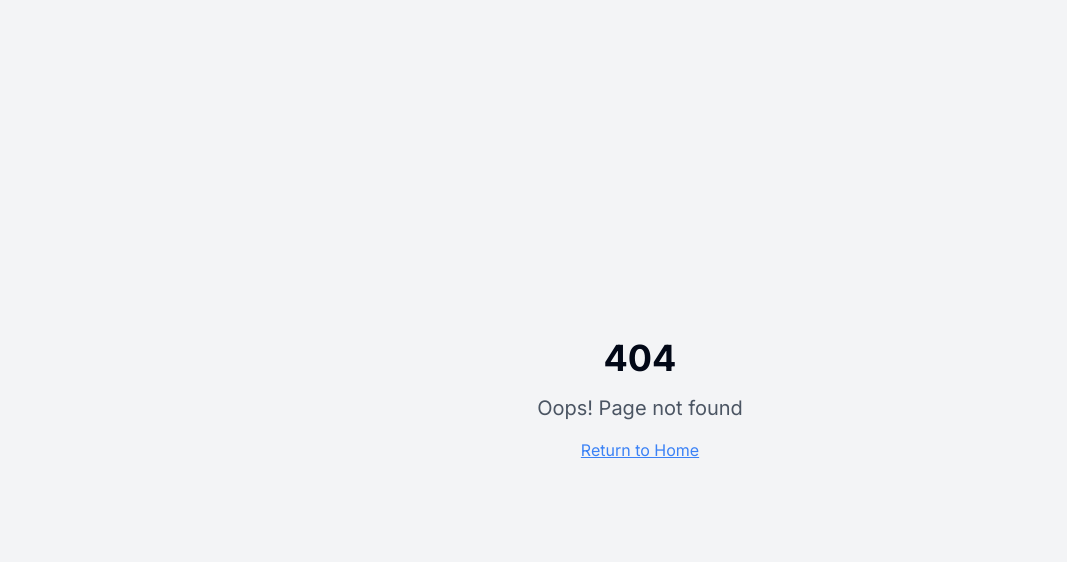
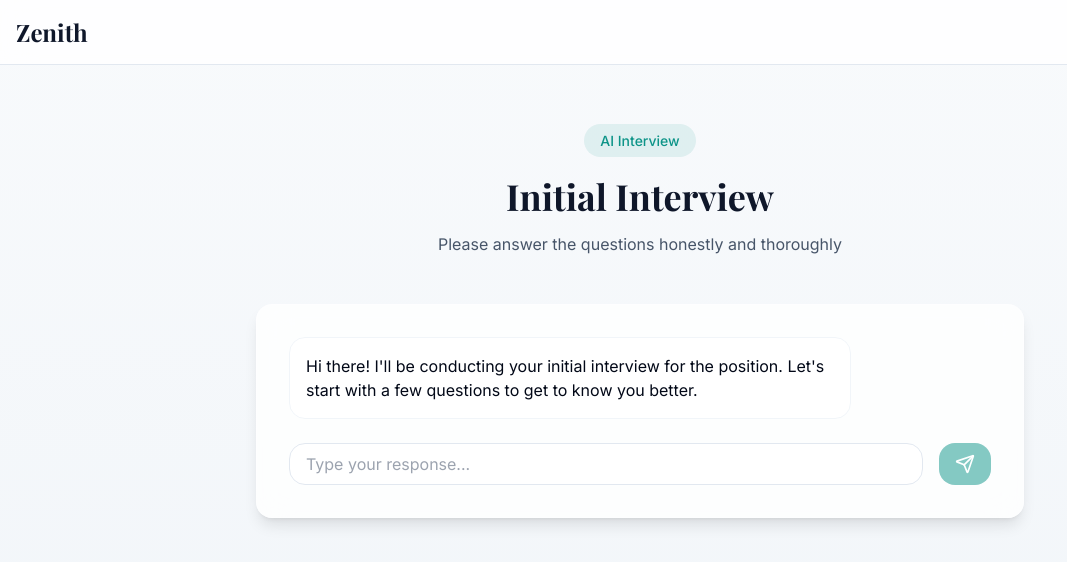
Before and after one commit to Maxmxbus/recruit-zenith, a React (Vite) app: page /interview/1 in a window 1280 px wide. Before the commit this address had no page. Shown: the top 562 px of the page, without its empty margins (0-1067 px from the left). Built offline with nearby package versions, Linux system fonts and the light colour scheme; a web font is replaced by a local one.

Commit message:
Implement post-submission redirection
After submitting a job application, redirect the user to a new page where an LLM will ask questions from the training data.

```diff
--- a/src/App.tsx
+++ b/src/App.tsx
@@ -8,6 +8,7 @@ import Index from "./pages/Index";
 import Setup from "./pages/Setup";
 import Dashboard from "./pages/Dashboard";
 import Apply from "./pages/Apply";
+import Interview from "./pages/Interview";
 import NotFound from "./pages/NotFound";
 
 const queryClient = new QueryClient();
@@ -23,6 +24,7 @@ const App = () => (
           <Route path="/setup" element={<Setup />} />
           <Route path="/dashboard" element={<Dashboard />} />
           <Route path="/apply/:jobId" element={<Apply />} />
+          <Route path="/interview/:jobId" element={<Interview />} />
           <Route path="*" element={<NotFound />} />
         </Routes>
       </BrowserRouter>
--- a/src/pages/Apply.tsx
+++ b/src/pages/Apply.tsx
@@ -1,11 +1,11 @@
-
-import { useParams } from "react-router-dom";
+import { useParams, useNavigate } from "react-router-dom";
 import { motion } from "framer-motion";
 import { useState } from "react";
 import { toast } from "sonner";
 
 const Apply = () => {
   const { jobId } = useParams();
+  const navigate = useNavigate();
   const [form, setForm] = useState({
     fullName: "",
     email: "",
@@ -28,6 +28,14 @@ const Apply = () => {
     e.preventDefault();
     // Here you would typically send the application to your backend
     toast.success("Application submitted successfully!");
+
+    // Navigate to the interview page with the applicant's name and job title
+    navigate(`/interview/${jobId}`, {
+      state: {
+        fullName: form.fullName,
+        jobTitle: jobDetails.title,
+      },
+    });
   };
 
   return (
--- /dev/null
+++ b/src/pages/Interview.tsx
@@ -0,0 +1,131 @@
+
+import { useState } from "react";
+import { useParams, useLocation } from "react-router-dom";
+import { motion } from "framer-motion";
+import { Send } from "lucide-react";
+
+interface InterviewState {
+  fullName: string;
+  jobTitle: string;
+}
+
+const Interview = () => {
+  const { jobId } = useParams();
+  const location = useLocation();
+  const interviewState = location.state as InterviewState;
+
+  const [messages, setMessages] = useState([
+    {
+      role: "assistant",
+      content: `Hi ${interviewState?.fullName || "there"}! I'll be conducting your initial interview for the ${interviewState?.jobTitle || "position"}. Let's start with a few questions to get to know you better.`,
+    },
+  ]);
+  const [currentMessage, setCurrentMessage] = useState("");
+  const [isLoading, setIsLoading] = useState(false);
+
+  const handleSubmit = async (e: React.FormEvent) => {
+    e.preventDefault();
+    if (!currentMessage.trim()) return;
+
+    const userMessage = { role: "user", content: currentMessage };
+    setMessages((prev) => [...prev, userMessage]);
+    setCurrentMessage("");
+    setIsLoading(true);
+
+    // Simulate AI response - in a real app, this would call your AI endpoint
+    setTimeout(() => {
+      setMessages((prev) => [
+        ...prev,
+        {
+          role: "assistant",
+          content: "Thank you for your response. Here's another question related to your experience...",
+        },
+      ]);
+      setIsLoading(false);
+    }, 1000);
+  };
+
+  return (
+    <div className="min-h-screen bg-gradient-to-b from-primary-50 to-primary-100">
+      <nav className="fixed top-0 w-full z-50 bg-white/80 backdrop-blur-lg border-b border-primary-200">
+        <div className="container mx-auto px-4 h-16 flex items-center">
+          <h1 className="font-display text-2xl font-bold text-primary-900">Zenith</h1>
+        </div>
+      </nav>
+
+      <main className="container mx-auto px-4 pt-32 pb-16">
+        <motion.div
+          initial={{ opacity: 0, y: 20 }}
+          animate={{ opacity: 1, y: 0 }}
+          className="max-w-3xl mx-auto"
+        >
+          <div className="text-center mb-12">
+            <span className="px-4 py-2 rounded-full bg-accent/10 text-accent text-sm font-medium">
+              AI Interview
+            </span>
+            <h1 className="mt-6 text-4xl font-display font-bold text-primary-900">
+              Initial Interview
+            </h1>
+            <p className="mt-4 text-primary-600">
+              Please answer the questions honestly and thoroughly
+            </p>
+          </div>
+
+          <div className="glass-card rounded-lg p-8">
+            <div className="space-y-4 mb-6 max-h-[400px] overflow-y-auto">
+              {messages.map((message, index) => (
+                <div
+                  key={index}
+                  className={`flex ${
+                    message.role === "user" ? "justify-end" : "justify-start"
+                  }`}
+                >
+                  <div
+                    className={`max-w-[80%] p-4 rounded-lg ${
+                      message.role === "user"
+                        ? "bg-accent text-white"
+                        : "bg-white border border-primary-100"
+                    }`}
+                  >
+                    {message.content}
+                  </div>
+                </div>
+              ))}
+              {isLoading && (
+                <div className="flex justify-start">
+                  <div className="max-w-[80%] p-4 rounded-lg bg-white border border-primary-100">
+                    <div className="flex space-x-2">
+                      <div className="w-2 h-2 bg-primary-300 rounded-full animate-bounce" />
+                      <div className="w-2 h-2 bg-primary-300 rounded-full animate-bounce delay-100" />
+                      <div className="w-2 h-2 bg-primary-300 rounded-full animate-bounce delay-200" />
+                    </div>
+                  </div>
+                </div>
+              )}
+            </div>
+
+            <form onSubmit={handleSubmit} className="flex gap-4">
+              <input
+                type="text"
+                value={currentMessage}
+                onChange={(e) => setCurrentMessage(e.target.value)}
+                className="flex-1 px-4 py-2 rounded-lg border border-primary-200 focus:outline-none focus:ring-2 focus:ring-accent"
+                placeholder="Type your response..."
+                disabled={isLoading}
+              />
+              <button
+                type="submit"
+                disabled={isLoading || !currentMessage.trim()}
+                className="px-4 py-2 bg-accent text-white rounded-lg hover:bg-accent/90 transition-colors disabled:opacity-50 disabled:cursor-not-allowed"
+              >
+                <Send className="w-5 h-5" />
+              </button>
+            </form>
+          </div>
+        </motion.div>
+      </main>
+    </div>
+  );
+};
+
+export default Interview;
```
